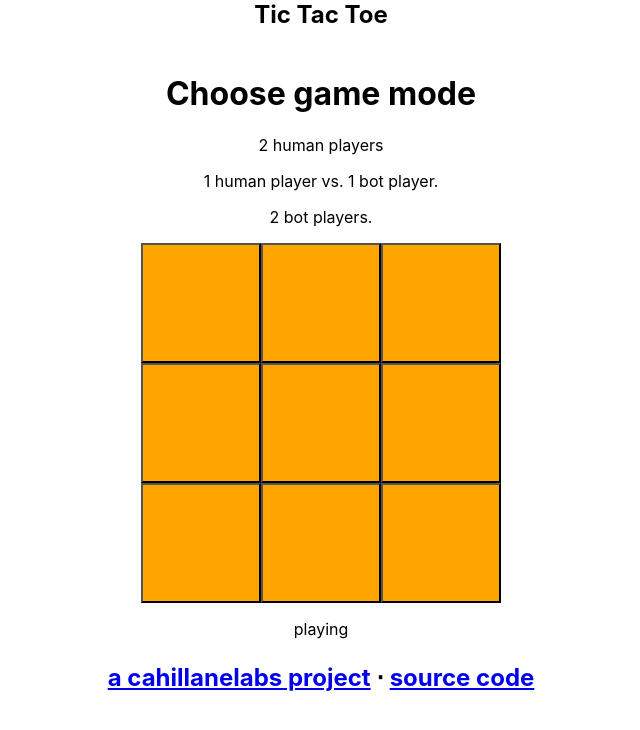
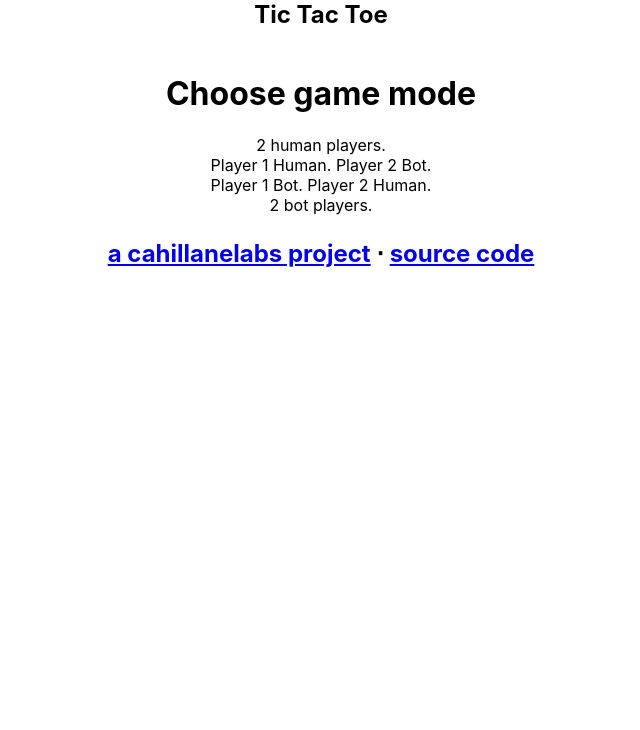
Before and after one commit to LinuxFan2718/tictactoe, a React (Create React App) app: page / in a window 1280 px wide. Shown: the top 730 px of the page, without its empty margins (319-959 px from the left). Built offline with nearby package versions, Linux system fonts and the light colour scheme; the HTML template or start-up script is replaced by a standard one.

Commit message:
can select game mode

```diff
--- a/src/App.css
+++ b/src/App.css
@@ -25,6 +25,10 @@
   justify-content: center;
 }
 
+.GameMode {
+  text-align: center;
+  padding-bottom: 1em;
+}
 button {
   background-color: orange;
   min-height: 9em;
@@ -32,6 +36,20 @@ button {
   max-height: 9em;
   max-width: 9em;
 }
+
+.StartScreen li {
+  text-align: center;
+  margin-left: 200px;
+  margin-right: 200px;
+}
+.StartScreen ul {
+  background-color: azure;
+  font-family: 'Courier New', Courier, monospace;
+  font-style: bold;
+  font-size: 1.5em;
+  border: 1px solid black;
+}
+
 
 .Cell {
   font-size: 7em;
--- a/src/Game.js
+++ b/src/Game.js
@@ -1,11 +1,16 @@
 import StartScreen from './StartScreen';
 import TicTacToeGame from './TicTacToeGame';
+import { useState } from 'react';
 
 function Game() {
+  const [gameMode, setGameMode] = useState('startscreen');
   return (
     <div>
-      <StartScreen />
-      <TicTacToeGame />
+      {
+      gameMode === 'startscreen' ?
+        <StartScreen setGameMode={setGameMode} /> :
+        <TicTacToeGame gameMode={gameMode} />
+      }
     </div>
   )
 }
--- a/src/StartScreen.js
+++ b/src/StartScreen.js
@@ -1,10 +1,22 @@
-function StartScreen() {
+function StartScreen({setGameMode}) {
+  const handleSelection = (mode) => {
+    setGameMode(mode);
+  }
   return (
     <div className="StartScreen">
       <h1>Choose game mode</h1>
-      <p>2 human players</p>
-      <p>1 human player vs. 1 bot player.</p>
-      <p>2 bot players.</p>
+      <div className="GameModeSelector" onClick={() => handleSelection('2humans')}>
+        2 human players.
+      </div>
+      <div className="GameModeSelector">
+        Player 1 Human. Player 2 Bot.
+      </div>
+      <div className="GameModeSelector">
+        Player 1 Bot. Player 2 Human.
+      </div>
+      <div className="GameModeSelector">
+        2 bot players.
+      </div>
     </div>
   );
 }
--- a/src/TicTacToeGame.js
+++ b/src/TicTacToeGame.js
@@ -2,10 +2,11 @@ import Board from './Board';
 import GameState from './GameState';
 import { useState } from 'react';
 
-function TicTacToeGame() {
+function TicTacToeGame({ gameMode }) {
   const [gameState, setGameState] = useState('playing'); // 'playing', 'X', 'O', 'draw'
   return (
     <div>
+      <div className='GameMode'>game mode = {gameMode}</div>
       <Board gameState={gameState} setGameState={setGameState} />
       <GameState gameState={gameState} />
     </div>
```
